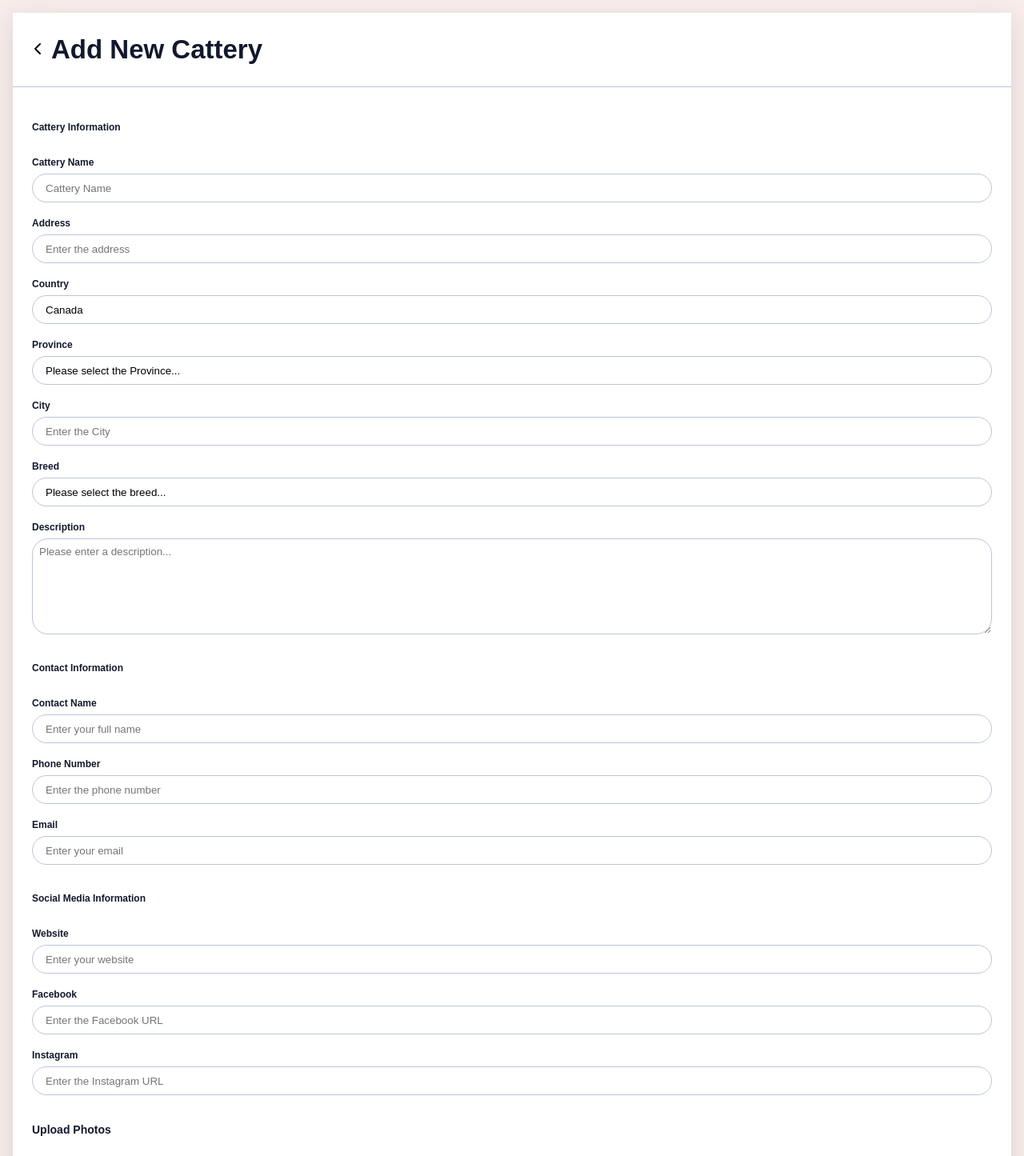
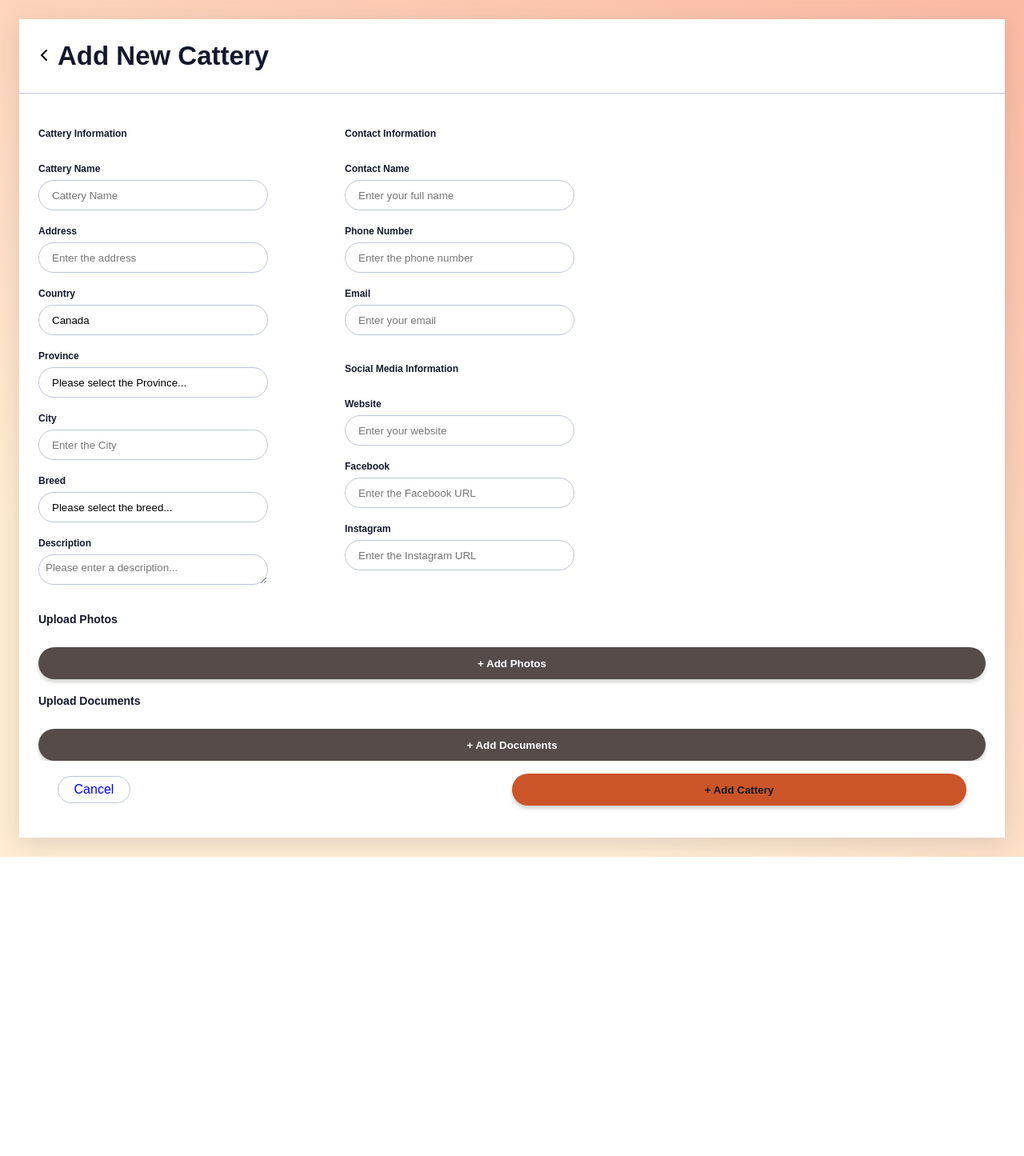
Before and after one commit to elizaspaula/meowfinder, a React (Create React App) app: page /admin/add in a window 1280 px wide. Shown: the top 1445 px of the page at 80% size. After the commit the page ends 1071 px from the top, so only its background shows below. Built offline with nearby package versions, Linux system fonts and the light colour scheme.

Commit message:
Adjust AddCatt to tablet layout

```diff
--- a/src/components/AddCatt/AddCatt.jsx
+++ b/src/components/AddCatt/AddCatt.jsx
@@ -73,11 +73,10 @@ function AddCatt() {
           <h1 className="header-wrapper__text">Add New Cattery</h1>
         </div>
         <form className="cattery-form" onSubmit={handleSubmit}>
+          <div className="details__wrapper">
             <div className="details__container">
               <div className="details__form">
-              <div className="details__header">
                 <h2 className="details__subheader">Cattery Information</h2>{" "}
-              </div>
                 <label htmlFor="catteryname" className="details__label label">
                   Cattery Name
                 </label>
@@ -177,9 +176,12 @@ function AddCatt() {
                   value={description}
                   required
                 />
-              <div>
+              </div>
+            </div>
+
+            <div className="details__container">
+              <div className="details__form">
                 <h2 className="details__subheader">Contact Information</h2>{" "}
-              </div>
                 <label htmlFor="name" className="details__label label">
                   Contact Name
                 </label>
@@ -206,7 +208,6 @@ function AddCatt() {
                   onChange={(e) => setPhone(e.target.value)}
                   required
                 />
-
                 <label htmlFor="email" className="details__label label">
                   Email
                 </label>
@@ -220,9 +221,10 @@ function AddCatt() {
                   onChange={(e) => setEmail(e.target.value)}
                   required
                 />
-
                 <div className="details__header">
-                <h2 className="details__subheader">Social Media Information</h2>
+                  <h2 className="details__subheader">
+                    Social Media Information
+                  </h2>
                 </div>
                 <label htmlFor="website" className="details__label label">
                   Website
@@ -261,11 +263,12 @@ function AddCatt() {
                   onChange={(e) => setInstagram(e.target.value)}
                 />
               </div>
+            </div>
+          </div>
 
+          <div className="details__container">
             <div className="upload-photos__form">
-              <div className="details__header">
               <h3 className="details__subheader">Upload Photos</h3>
-              </div>
               <button
                 type="button"
                 className="save-btn upload"
@@ -275,9 +278,7 @@ function AddCatt() {
               </button>
             </div>
             <div className="upload-documents__form">
-              <div className="details__header">
               <h3 className="details__subheader">Upload Documents</h3>
-              </div>
               <button
                 type="button"
                 className="save-btn upload"
@@ -287,6 +288,7 @@ function AddCatt() {
               </button>
             </div>
           </div>
+
           <div className="buttons">
             <Link to="/admin" className="cancel-btn">
               Cancel
--- a/src/components/AddCatt/AddCatt.scss
+++ b/src/components/AddCatt/AddCatt.scss
@@ -5,7 +5,15 @@
 
 .page-wrapper {
   padding: 1rem;
-  background-color: $background-color;
+  background-image: linear-gradient(
+    209.59091784192668deg,
+    rgba(252, 184, 162, 1) -1.7714723926380316%,
+    rgba(255, 236, 210, 1) 76.05540644171779%
+  );
+
+  @include tablet {
+    padding: 1.5rem;
+  }
 }
 
 .header-wrapper {
@@ -15,7 +23,7 @@
     display: flex;
     align-items: center;
     font-size: 0.75re;
-    background-color: white;
+    background-color: $global-color;
     padding: 1.5rem;
     border-bottom: 1px solid $outline-divider-color;
   }
@@ -32,7 +40,7 @@
 
 .cattery-form {
   padding: 1.5rem;
-  background-color: white;
+  background-color: $global-color;
 }
 
 .details {
@@ -64,18 +72,49 @@
     padding-top: 1rem;
     margin: 0;
   }
+
+  &__wrapper {
+    @include tablet {
+      display: flex;
+      gap: 6rem;
+    }
+  }
 }
 
 .buttons {
   @include flexed(row, space-between, center);
+  gap: 1.5rem;
   padding: 1rem 1.5rem;
-  background-color: white;
+  background-color: $global-color;
+}
+
+.cancel-btn {
+  text-decoration: none;
+  width: 50%;
+  text-align: center;
+  border: 1px solid $outline-divider-color;
+  border-radius: 20px;
+  padding: 0.5rem;
+  &:hover {
+    color: $interactive-color;
+    border: 1px solid $interactive-color;
+  }
+  @include tablet {
+    margin-right: 1rem;
+  }
+  @include desktop {
+    width: 8%;
+    margin-right: 1rem;
+  }
 }
 
 .save-btn {
   @include save-btn;
+  width: 50%;
 }
 
 .upload {
   width: 100%;
+  background-color: #554b48;
+  color: white;
 }
--- a/src/components/HeaderNav/HeaderNav.scss
+++ b/src/components/HeaderNav/HeaderNav.scss
@@ -4,12 +4,12 @@
 @use "../../styles/typography" as *;
 
 .header {
-  background-color: $global-color;
+  background-color: white;
   padding-right: 1rem;
   position: fixed;
   top: 0;
   width: 100%;
-  opacity: 0.75;
+  opacity: 0.85;
 }
 
 .nav {
--- a/src/pages/Home/Home.scss
+++ b/src/pages/Home/Home.scss
@@ -5,7 +5,11 @@
 
 .home {
   padding: 1rem;
-  background-color: $background-color;
+  background-image: linear-gradient(
+    209.59091784192668deg,
+    rgba(252, 184, 162, 1) -1.7714723926380316%,
+    rgba(255, 236, 210, 1) 76.05540644171779%
+  );
 }
 
 .hero {
@@ -20,7 +24,7 @@
 }
 
 .info {
-  background-color: $global-color;
+  background-color: white;
   padding: 1rem;
   border-radius: 1.25rem;
   margin-top: 1rem;
--- a/src/styles/_colors.scss
+++ b/src/styles/_colors.scss
@@ -1,7 +1,7 @@
 //Primary-colors
 $global-text: #13182c;
 $global-text-light: #393a3b;
-$interactive-color: #feb700;
+$interactive-color: #cb5528;
 $global-color: white;
 
 //Secondary-Colors
--- a/src/styles/_mixins.scss
+++ b/src/styles/_mixins.scss
@@ -36,14 +36,20 @@
     outline: none;
     border: 1px solid $interactive-color;
   }
+
+  @include tablet {
+    height: 2.375rem;
+    width: 17.9375rem;
+  }
 }
 
 @mixin save-btn {
   border: none;
+  color: $global-color;
   border-radius: 1.875rem;
   width: 250px;
   height: 2.5rem;
-  background-color: $interactive-color;
+  background-color: #cb5528;
   box-shadow: 0px 4px 4px rgba(117, 116, 111, 0.3);
   color: $global-text;
   font-weight: 600;
```
Also changed, not shown: src/assets/images/bobs.svg. Lines whose indentation alone changed are shown as unchanged.
